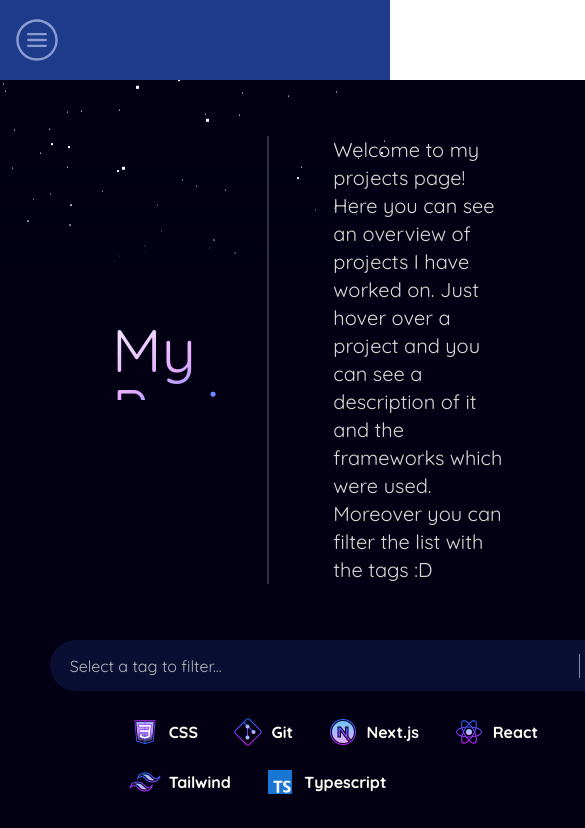
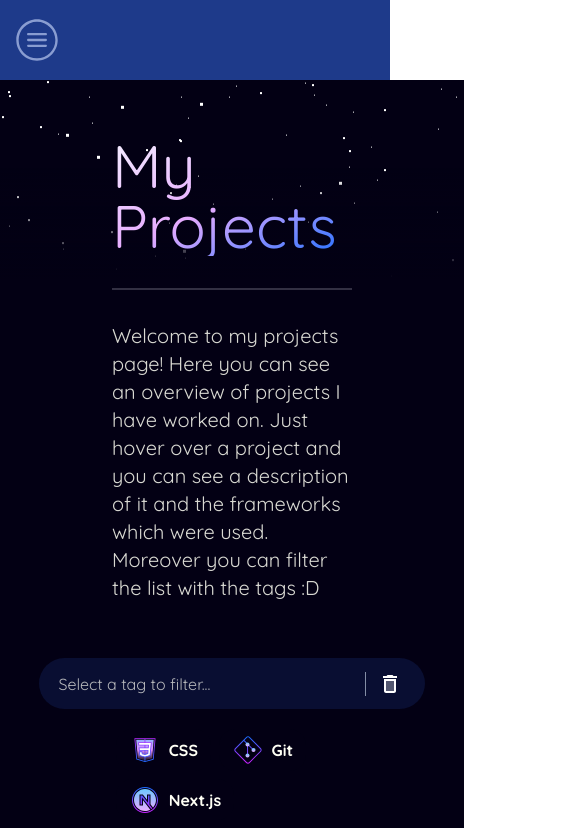
Before and after one commit to dujul/portfolio-home, a Next.js app: page /projects in a window 390 px wide. Shown: the top 828 px of the page, 585 px wide, since content can reach past the window. Built offline with nearby package versions, Linux system fonts and the light colour scheme.

Commit message:
Small changes like fixed overflow and more responsiveness

```diff
--- a/next.config.js
+++ b/next.config.js
@@ -3,8 +3,7 @@ const nextConfig = {
     output: "export",
     images: {
         unoptimized: true
-    },
-    basePath: "/portfolio-home"
+    }
 }
 
 module.exports = nextConfig
--- a/src/components/StarScreenSmall.module.scss
+++ b/src/components/StarScreenSmall.module.scss
@@ -9,7 +9,7 @@ $height: #{$height-raw}px;
   height: $height;
   width: 100%;
   overflow: hidden;
-  position: relative;
+  position: absolute;
 }
 
 @function multiple-box-shadow ($n) {
--- a/src/components/structures/CommonLayout.tsx
+++ b/src/components/structures/CommonLayout.tsx
@@ -20,9 +20,9 @@ export default function CommonLayout(props: { children: JSX.Element | JSX.Elemen
     return (
         <div className={"flex flex-col"}>
             <MobileNavbar/>
-            <main className={`${props.className} flex min-h-screen font-quicksand`}>
+            <main className={`${props.className} flex min-h-screen font-quicksand select-none`}>
                 <DesktopNavbar/>
-                <div className="flex-1 bg-bg-page">
+                <div className="flex-1 bg-bg-page relative">
                     <div className={"min-h-[88vh]"}>
                         {props.children}
                     </div>
--- a/src/pages/projects/index.tsx
+++ b/src/pages/projects/index.tsx
@@ -4,10 +4,10 @@ import StarScreenSmall from "~/components/StarScreenSmall";
 
 export default function Projects() {
     return <div>
-        <StarScreenSmall className={"!absolute"}/>
-        <div className={"flex px-28 pb-10 pt-14 h-full w-full relative z-10"}>
-            <h1 className={"bg-gradient-to-br from-primary via-gradient-start to-gradient-end inline-block text-transparent bg-clip-text h-20 text-6xl w-1/3 items-center m-auto"}>My Projects</h1>
-            <div className={"text-link text-opacity-85 text-xl w-2/3 px-16 items-center justify-center border-l-2 border-opacity-20 border-primary"}>
+        <StarScreenSmall/>
+        <div className={"flex flex-col px-28 pb-10 pt-14 h-full w-full relative z-10 xlg:flex-row"}>
+            <h1 className={"bg-gradient-to-br from-primary via-gradient-start to-gradient-end inline-block text-transparent bg-clip-text min-h-[5rem] min-w-[15rem] text-6xl w-1/3 items-center m-auto"}>My Projects</h1>
+            <div className={"text-link text-opacity-85 text-xl w-full items-center justify-center border-t-2 mt-8 pt-8 border-opacity-20 border-primary xlg:border-l-2 xlg:border-t-0 xlg:w-2/3 xlg:mt-0 xlg:pt-0 xlg:px-16"}>
                 Welcome to my projects page! Here you can see an overview of projects I have worked on.
                 Just hover over a project and you can see a description of it and the frameworks which were used.
                 Moreover
--- a/tailwind.config.js
+++ b/tailwind.config.js
@@ -8,6 +8,9 @@ module.exports = {
     ],
     theme: {
         extend: {
+            screens: {
+                "xlg": "1200px",
+            },
             backgroundImage: {
                 "gradient-radial": "radial-gradient(var(--tw-gradient-stops))",
                 "gradient-conic":
```
Also changed, not shown: public/project-48.png (deleted).
